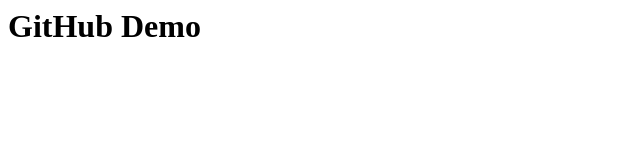
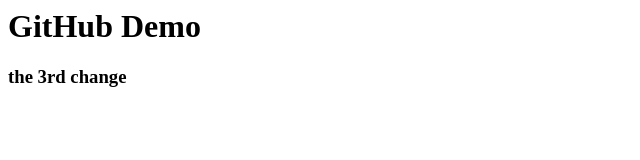
Before and after one commit to Bhavani-xfactory/github-demo, a plain HTML site: page index.html in a window 1280 px wide. Shown: the whole page, without its empty margins (0-640 px from the left). Drawn offline with Linux system fonts and the light colour scheme.

Commit message:
added h3 tag
added h3 tag

```diff
--- a/index.html
+++ b/index.html
@@ -4,5 +4,6 @@
     </head>
     <body>
         <h1>GitHub Demo</h1>
+        <h3>the 3rd change</h3>
     </body>
 </html>
```
